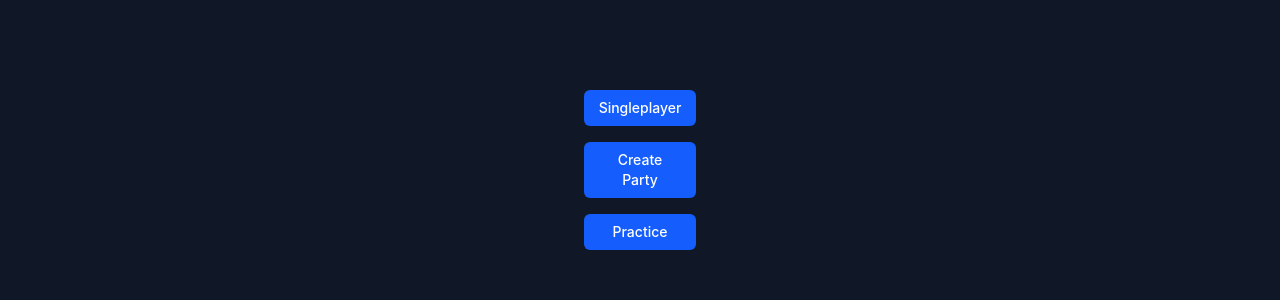
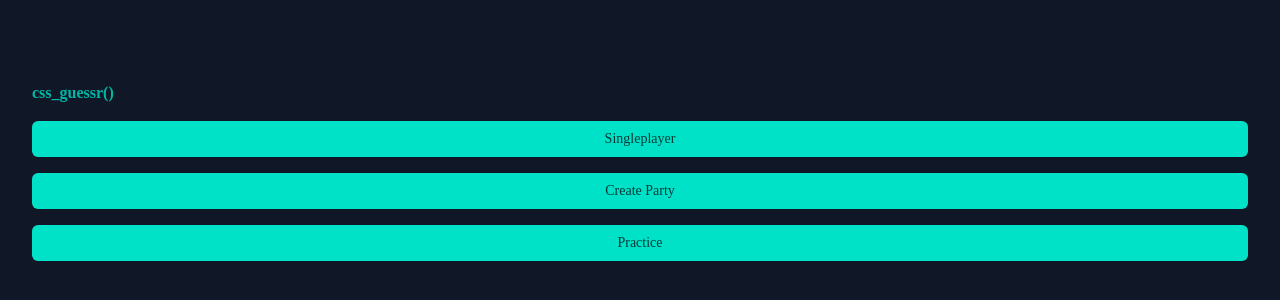
Before and after one commit to hahafiz/cssguessr, a React (Vite) app in the folder apps/web/: page / in a window 1280 px wide. Shown: the part 230-530 px from the top of the page. Built offline with nearby package versions, Linux system fonts and the light colour scheme; no server answers.

Commit message:
new font and color

```diff
--- a/apps/web/package.json
+++ b/apps/web/package.json
@@ -10,6 +10,8 @@
     "preview": "vite preview"
   },
   "dependencies": {
+    "@fontsource-variable/geist": "^5.3.0",
+    "@fontsource-variable/jetbrains-mono": "^5.3.0",
     "@tailwindcss/vite": "^4.2.2",
     "postcss": "^8.5.8",
     "react": "^19.2.4",
--- a/apps/web/src/components/screen/MainMenu.tsx
+++ b/apps/web/src/components/screen/MainMenu.tsx
@@ -5,7 +5,12 @@ export default function MainMenu() {
   const navigate = useNavigate();
 
   return (
-    <div className="flex flex-col gap-4 w-28">
+    <div className="flex flex-col gap-4 p-8 w-screen">
+      <div>
+        <span className="text-primary-600 font-mono font-bold">
+          css_guessr()
+        </span>
+      </div>
       <Button variant="primary" onClick={() => navigate("/setup?mode=solo")}>
         Singleplayer
       </Button>
--- a/apps/web/src/components/ui/button/button.tsx
+++ b/apps/web/src/components/ui/button/button.tsx
@@ -16,12 +16,13 @@ export const Button = ({
   ...props
 }: ButtonProps) => {
   const baseClasses =
-    "inline-flex items-center justify-center font-medium rounded-md focus:outline-none focus:ring-2 focus:ring-offset-2 transition-colors";
+    "inline-flex items-center justify-center font-medium font-mono rounded-md focus:outline-none focus:ring-2 focus:ring-offset-2 transition-colors";
 
   const variantClasses: Record<ButtonVariant, string> = {
-    primary: "bg-blue-600 hover:bg-blue-700 text-white focus:ring-blue-500",
+    primary:
+      "bg-primary-500 hover:bg-primary-700 text-primary-950 focus:ring-primary-300",
     secondary:
-      "bg-gray-200 hover:bg-gray-300 text-gray-900 focus:ring-gray-500",
+      "bg-secondary-200 hover:bg-secondary-300 text-secondary-900 focus:ring-secondary-500",
     success: "bg-green-600 hover:bg-green-700 text-white focus:ring-green-500",
     danger: "bg-red-600 hover:bg-red-700 text-white focus:ring-red-500",
     outline:
--- a/apps/web/src/index.css
+++ b/apps/web/src/index.css
@@ -1,4 +1,59 @@
 @import "tailwindcss";
+@import "@fontsource-variable/geist";
+@import "@fontsource-variable/jetbrains-mono";
+
+@theme {
+  --font-sans: "Geist Variable", ui-sans-serif, system-ui, sans-serif;
+  --font-mono: "JetBrains Mono Variable", ui-monospace, mmonospace;
+
+  --color-primary-50: #edfffb;
+  --color-primary-100: #c0fff1;
+  --color-primary-200: #81ffe5;
+  --color-primary-300: #3affde;
+  --color-primary-400: #00f5d4;
+  --color-primary-500: #00e2c7;
+  --color-primary-600: #00b7a5;
+  --color-primary-700: #009184;
+  --color-primary-800: #00726a;
+  --color-primary-900: #045d56;
+  --color-primary-950: #003a38;
+
+  --color-secondary-50: #ecfdf5;
+  --color-secondary-100: #d1fae5;
+  --color-secondary-200: #a7f3d0;
+  --color-secondary-300: #6ee7b7;
+  --color-secondary-400: #34d399;
+  --color-secondary-500: #10b981;
+  --color-secondary-600: #059669;
+  --color-secondary-700: #047857;
+  --color-secondary-800: #065f46;
+  --color-secondary-900: #064e3b;
+  --color-secondary-950: #022c22;
+
+  --color-tertiary-50: #eef2ff;
+  --color-tertiary-100: #e0e7ff;
+  --color-tertiary-200: #c7d2fe;
+  --color-tertiary-300: #a5b4fc;
+  --color-tertiary-400: #818cf8;
+  --color-tertiary-500: #6366f1;
+  --color-tertiary-600: #4f46e5;
+  --color-tertiary-700: #4338ca;
+  --color-tertiary-800: #3730a3;
+  --color-tertiary-900: #312e81;
+  --color-tertiary-950: #1e1b4b;
+
+  --color-neutral-50: #f4f6fb;
+  --color-neutral-100: #e7ecf7;
+  --color-neutral-200: #cad7ed;
+  --color-neutral-300: #9bb5de;
+  --color-neutral-400: #668eca;
+  --color-neutral-500: #4270b5;
+  --color-neutral-600: #315798;
+  --color-neutral-700: #29467b;
+  --color-neutral-800: #253d67;
+  --color-neutral-900: #233557;
+  --color-neutral-950: #090d16;
+}
 
 .slider {
   -webkit-appearance: none;
```
Also changed, not shown: 2 other files (tests, documents, lock files or other folders).
